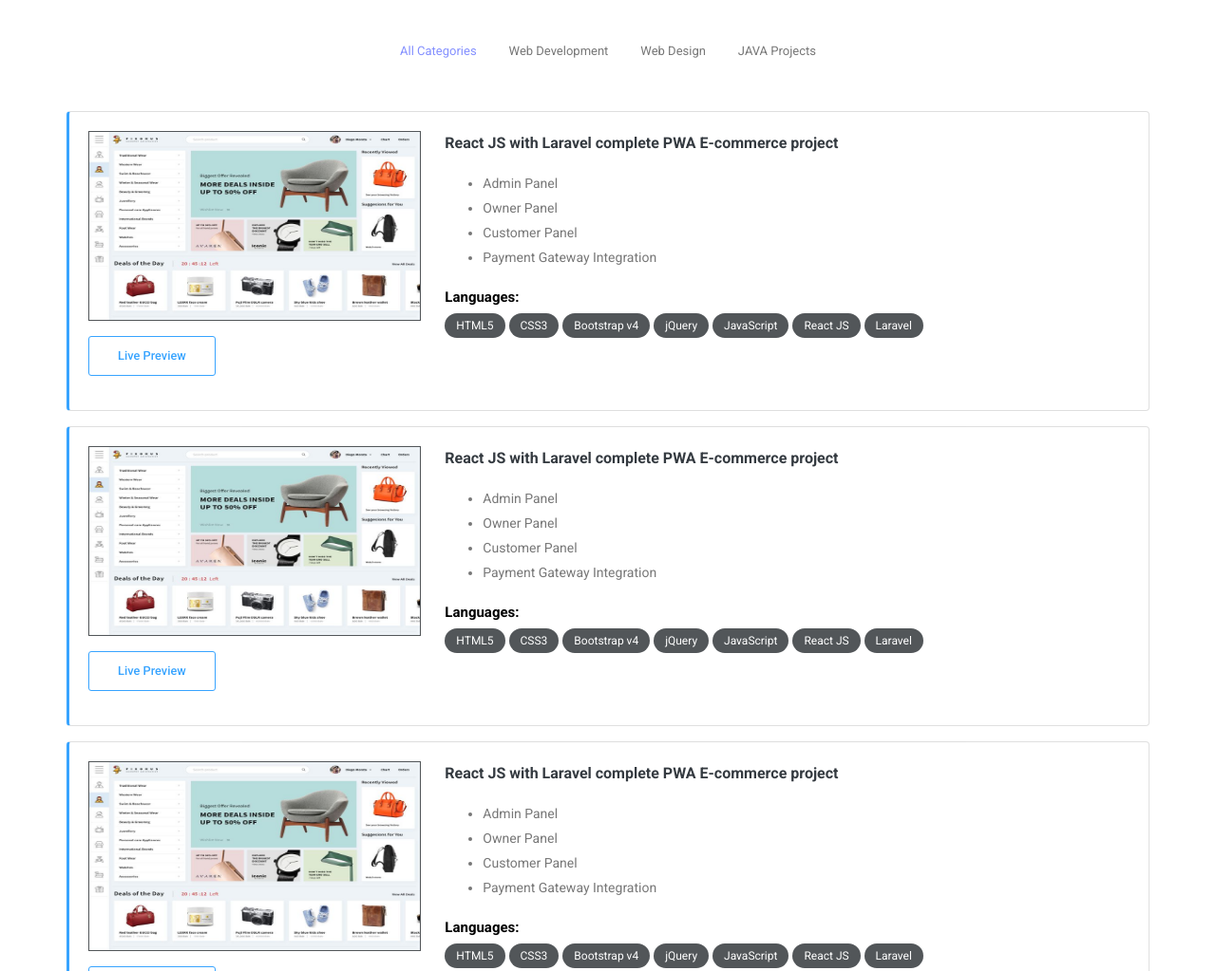
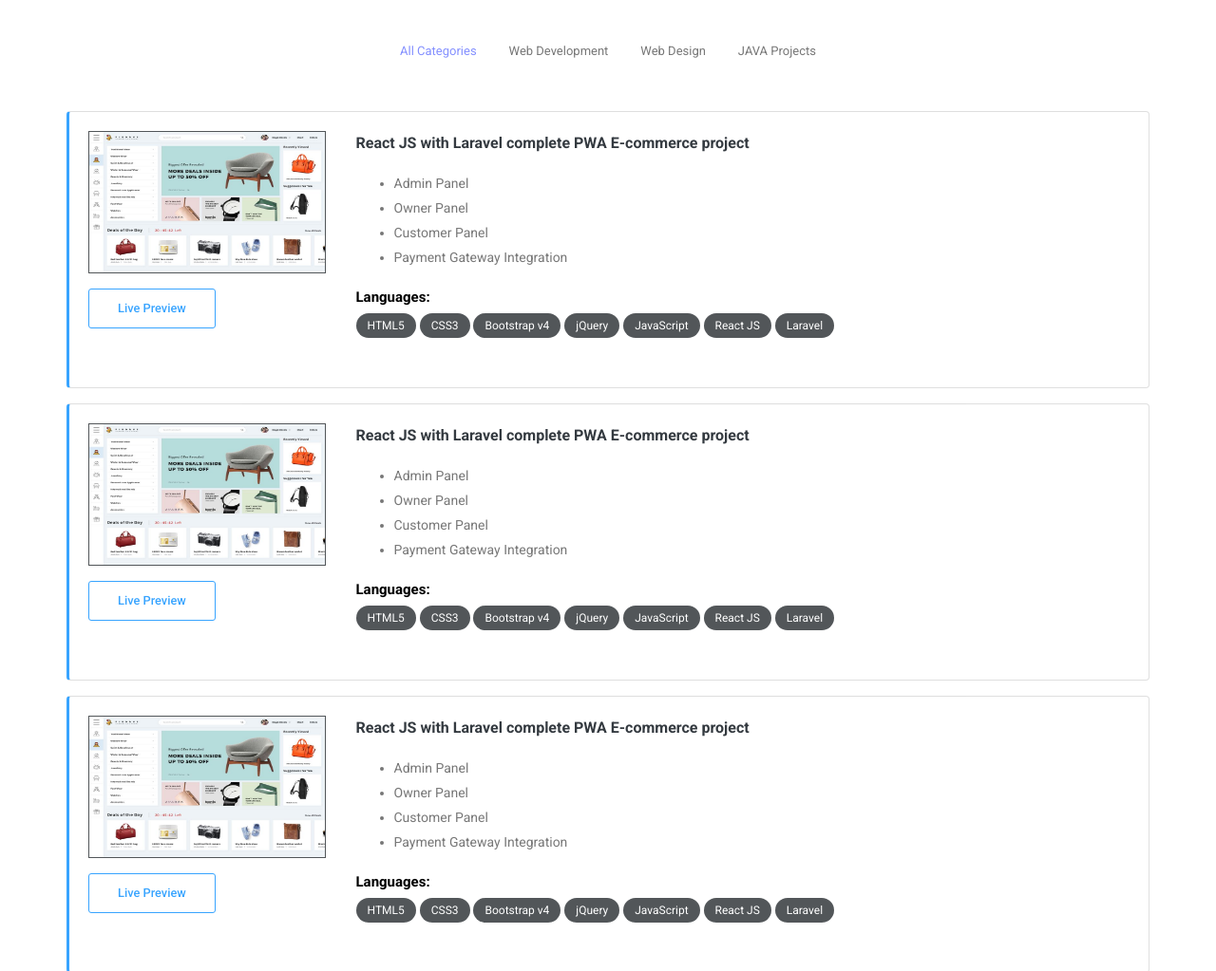
Before and after one commit to Ajij98/aziz_pfolio, a plain HTML site: page index.html in a window 1280 px wide. Shown: the part 2840-3863 px from the top of the page at 95% size. Drawn offline with nearby package versions, Linux system fonts and the light colour scheme; some packages are replaced by stand-ins of ours.

Commit message:
Add files via upload

```diff
--- a/index.html
+++ b/index.html
@@ -329,11 +329,11 @@
 						<div class="card" style="border-left: 3px solid #38A4FF;">
 							<div class="card-body">
 								<div class="row">
-									<div class="col-lg-4 mb-3">
-										<a href="#"><img src="img/website_thumbnail/pwa_ecommerce.jpg" width="350" height="200" alt="project_thumbnail" style="border: 1px solid #525659;"></a>
+									<div class="col-lg-3 mb-3">
+										<a href="#"><img src="img/website_thumbnail/pwa_ecommerce.jpg" width="250" height="150" alt="project_thumbnail" style="border: 1px solid #525659;"></a>
 										<a href="#" class="genric-btn info-border radius mt-3">Live Preview</a>
 									</div>
-									<div class="col-lg-7">
+									<div class="col-lg-8">
 										<p><strong><a href="#" class="text-dark">React JS with Laravel complete PWA E-commerce project</a></strong></p>
 										<p>
 											<ul class="disk" style="font-size: 14px;">
@@ -365,11 +365,11 @@
 						<div class="card" style="border-left: 3px solid #38A4FF;">
 							<div class="card-body">
 								<div class="row">
-									<div class="col-lg-4 mb-3">
-										<a href="#"><img src="img/website_thumbnail/pwa_ecommerce.jpg" width="350" height="200" alt="project_thumbnail" style="border: 1px solid #525659;"></a>
+									<div class="col-lg-3 mb-3">
+										<a href="#"><img src="img/website_thumbnail/pwa_ecommerce.jpg" width="250" height="150" alt="project_thumbnail" style="border: 1px solid #525659;"></a>
 										<a href="#" class="genric-btn info-border radius mt-3">Live Preview</a>
 									</div>
-									<div class="col-lg-7">
+									<div class="col-lg-8">
 										<p><strong><a href="#" class="text-dark">React JS with Laravel complete PWA E-commerce project</a></strong></p>
 										<p>
 											<ul class="disk" style="font-size: 14px;">
@@ -400,11 +400,11 @@
 						<div class="card" style="border-left: 3px solid #38A4FF;">
 							<div class="card-body">
 								<div class="row">
-									<div class="col-lg-4 mb-3">
-										<a href="#"><img src="img/website_thumbnail/pwa_ecommerce.jpg" width="350" height="200" alt="project_thumbnail" style="border: 1px solid #525659;"></a>
+									<div class="col-lg-3 mb-3">
+										<a href="#"><img src="img/website_thumbnail/pwa_ecommerce.jpg" width="250" height="150" alt="project_thumbnail" style="border: 1px solid #525659;"></a>
 										<a href="#" class="genric-btn info-border radius mt-3">Live Preview</a>
 									</div>
-									<div class="col-lg-7">
+									<div class="col-lg-8">
 										<p><strong><a href="#" class="text-dark">React JS with Laravel complete PWA E-commerce project</a></strong></p>
 										<p>
 											<ul class="disk" style="font-size: 14px;">
```
